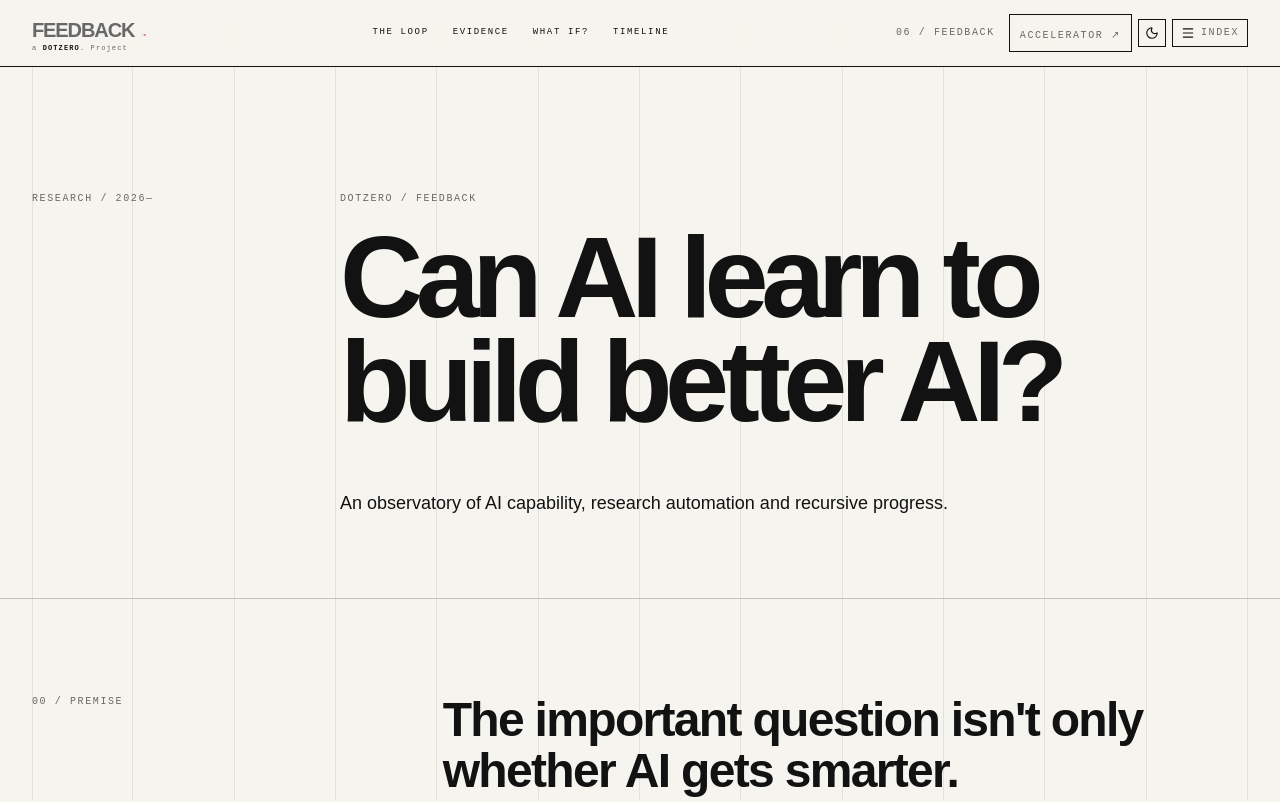
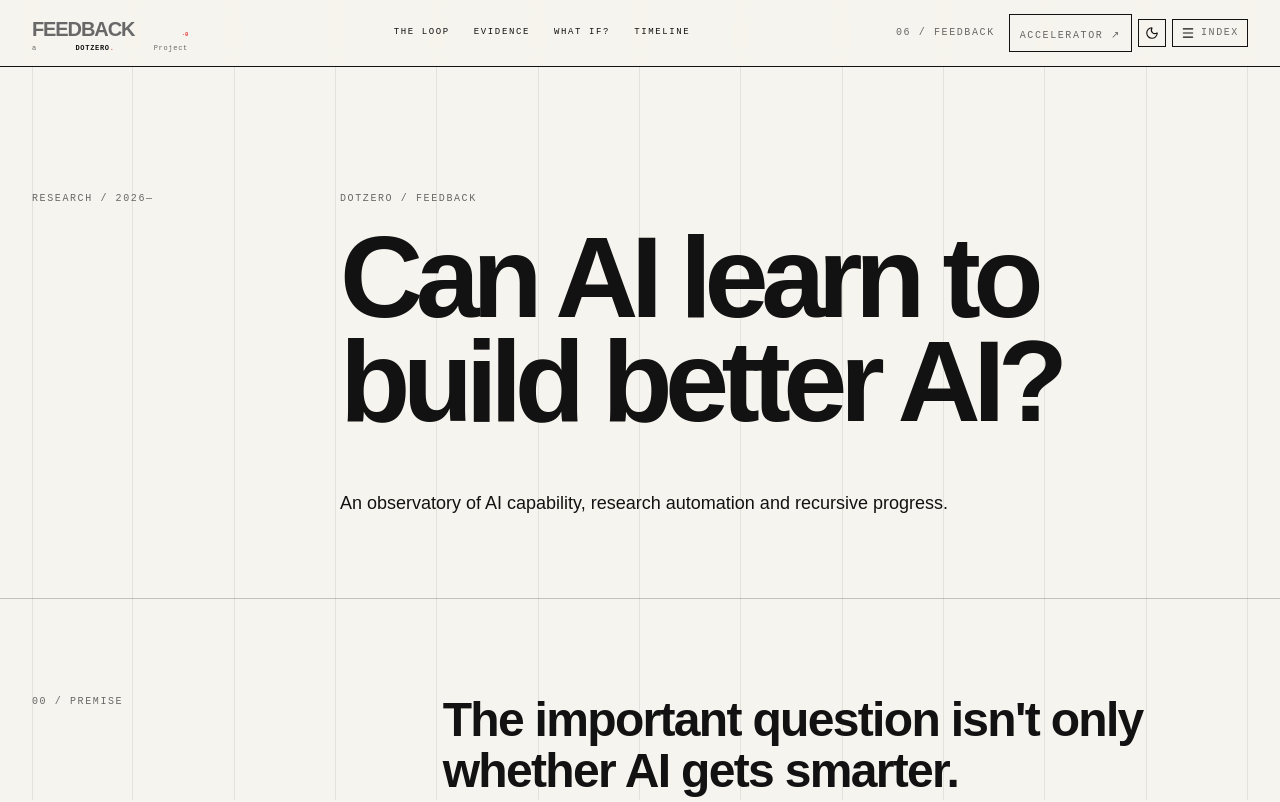
Before and after one commit to Bergtripper/feedback, a React (Vite) app: page / in a window 1280 px wide. Shown: the top 802 px of the page. Built offline with nearby package versions, Linux system fonts and the light colour scheme.

Commit message:
Branding: enlarge and horizontally justify DOTZERO mark

```diff
--- a/src/index.css
+++ b/src/index.css
@@ -111,3 +111,9 @@ html{scroll-behavior:smooth;scroll-padding-top:4.5rem}.feedback-header{backgroun
 
 .dz-project-title{display:flex;align-items:baseline;gap:7px;line-height:1}.dz-project-mark{font-family:var(--font-mono);font-size:.56em;font-weight:700;font-style:normal;letter-spacing:-.04em;color:var(--accent);transform:translateY(-.16em)}.dz-project-byline{display:block;margin-top:5px;font-family:var(--font-mono);font-size:7px;font-weight:400;letter-spacing:.12em;text-transform:none;color:var(--text-muted)}.dz-project-byline b{font-weight:800;color:var(--text)}.dz-project-byline b span{color:var(--accent)}
 .feedback-brand .dz-project-title>strong{font-family:var(--font-display);font-size:20px;font-weight:800;letter-spacing:-.055em}
+
+/* DOTZERO project signature — horizontal lockup experiment */
+.feedback-brand{min-width:156px}
+.feedback-brand .dz-project-title{width:100%;display:flex;align-items:baseline;justify-content:space-between;gap:18px}
+.feedback-brand .dz-project-mark{font-size:.78em;font-weight:700;transform:translateY(-.08em)}
+.feedback-brand .dz-project-byline{width:100%;display:flex;align-items:baseline;justify-content:space-between;margin-top:6px;letter-spacing:.1em}
```
